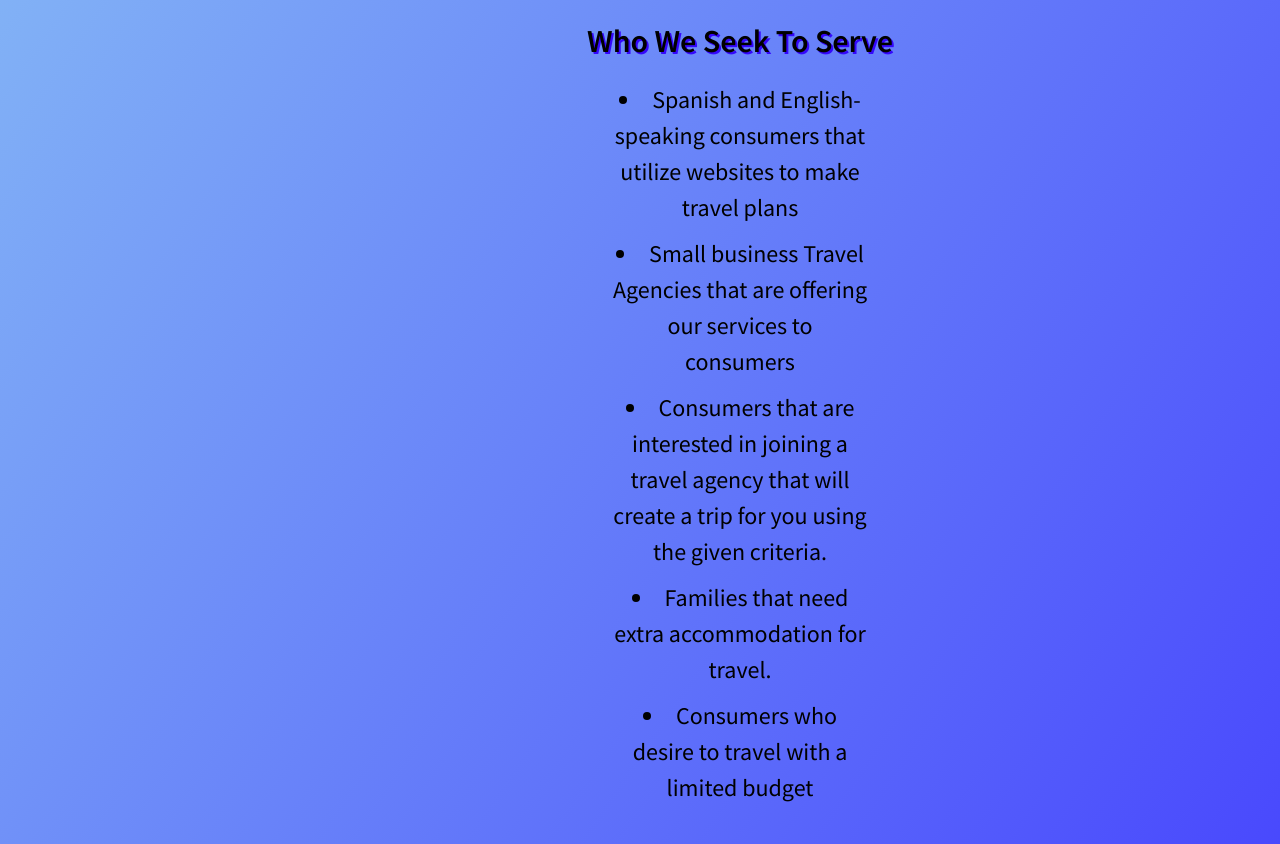
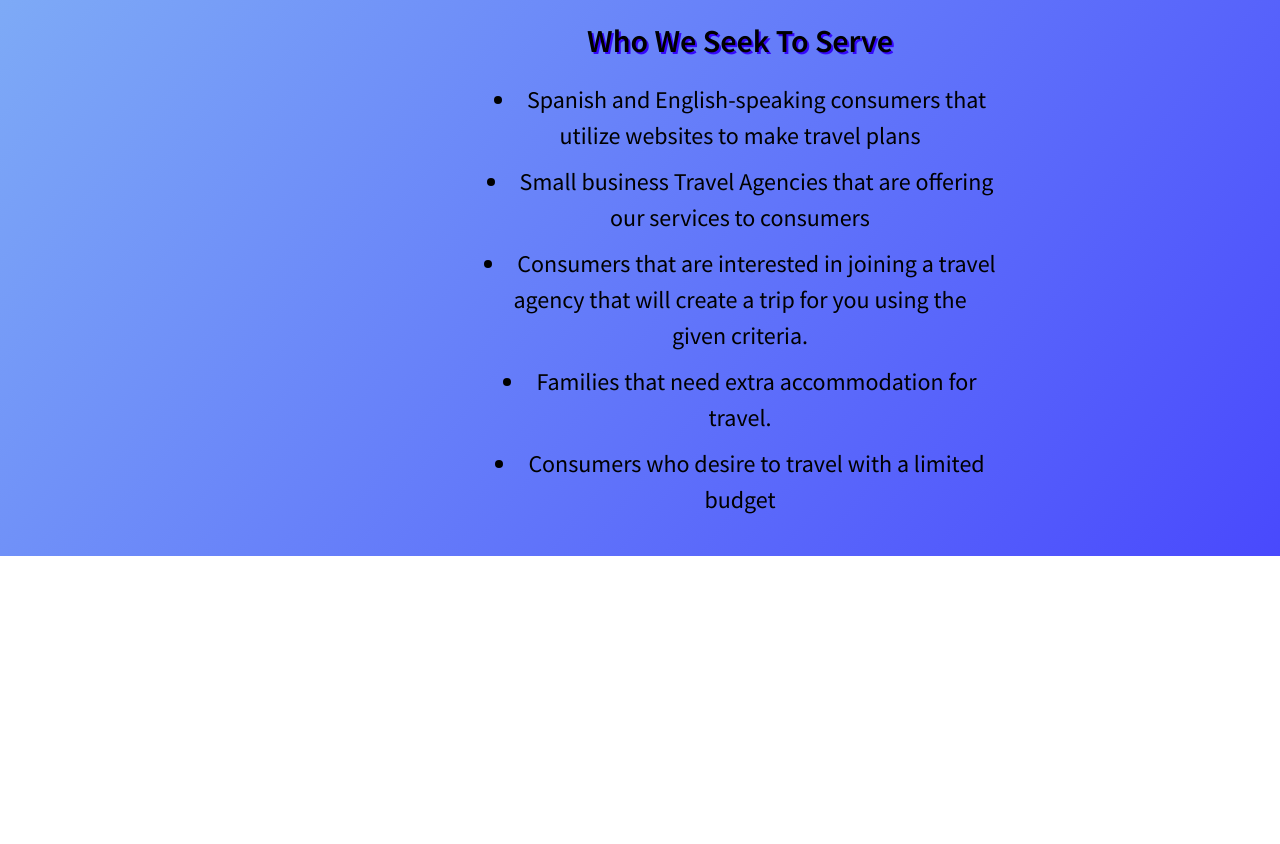
Before and after one commit to GlobeTrottersTravel/GlobetrottersTravel.github.io, a plain HTML site: page about.html in a window 1280 px wide. Shown: the part 1037-1881 px from the top of the page. After the commit the page ends 1593 px from the top, so only its background shows below. Drawn offline with Linux system fonts and the light colour scheme.

Commit message:
Update style.css

```diff
--- a/style.css
+++ b/style.css
@@ -99,5 +99,5 @@ footer {
     padding-left: 0; /* Remove default padding for alignment */
     list-style-position: inside; /* Moves bullets inside the content area */
     margin:0 auto; /* Center the list in the text-container */
-    max-width: 50%; /* Ensure the list does not exceed the container width */
+    max-width: 100%; /* Ensure the list does not exceed the container width */
 }
```
